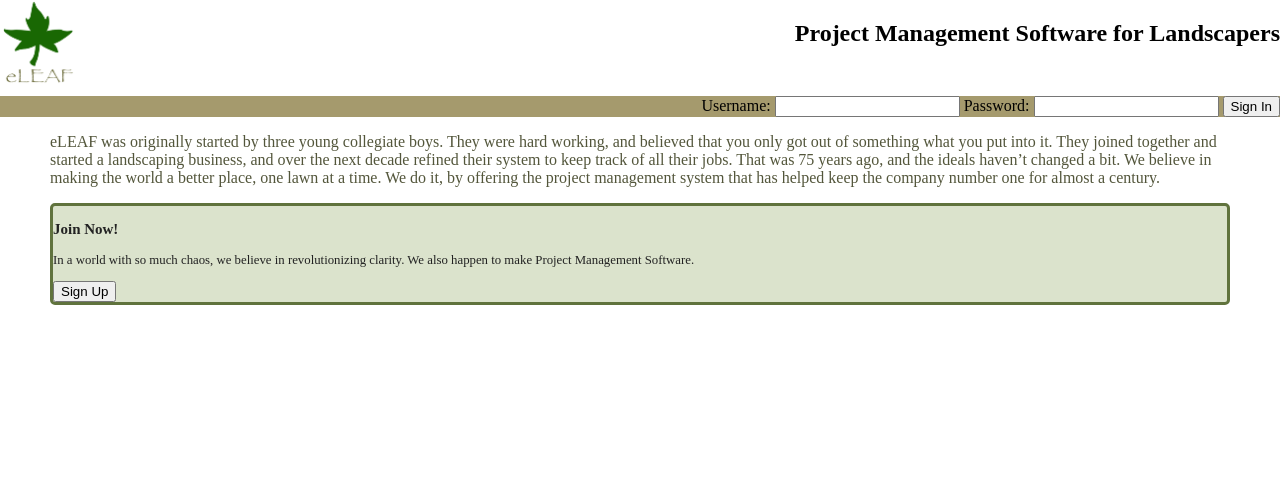
After one commit to EmptySpaceFSU/PWA2, a PHP site: page / in a window 1280 px wide. The commit adds this page. Shown: the top 499 px of the page. Run offline with PHP 8.4, Linux system fonts and the light colour scheme.

Commit message:
More Updates

```diff
--- a/Wk1/MilestonePt1/css/stylesheet.css
+++ b/Wk1/MilestonePt1/css/stylesheet.css
@@ -32,7 +32,6 @@ h2 {
 #botBar {
     color:#53563b;
     height:30vh;
-    width:;
     margin:0 50px 0 50px;
 }
 
@@ -49,6 +48,10 @@ h2 {
     border-radius:5px ;
 }
 
+#userTxt {
+    float: left;
+}
+
 /* An Idea for a floating menu at the bottom of the page. Doesn't look bad, needs work.
 #menu {
     font-size: .8em;
--- /dev/null
+++ b/Wk1/MilestonePt1/index.html
@@ -0,0 +1,55 @@
+<!DOCTYPE html>
+<html>
+<!-- Christopher Ayers
+     Full Sail University
+     Week 1: Milestone
+     Last Update: Jul-12-2014
+-->
+<head lang="en">
+    <meta charset="UTF-8">
+    <title>eLEAF Project Management Software</title>
+    <link rel="stylesheet" href="css/stylesheet.css">
+</head>
+<body>
+    <div id="topBar"> <!-- Top Nav Bar -->
+        <h2>Project Management Software for Landscapers</h2>
+        <img id="logo" src="img/logo.png" />
+
+
+    </div> <!-- End Top Nav Bar -->
+
+    <div id="midBar"> <!-- Sign in Section -->
+        <div id="login">
+            <form id="loginForm">
+                <label>Username: </label><input name="signinButton" type="text" id="user"/>
+                <label>Password: </label><input name="signinButton" type="password" id="pass" />
+                <input name="signinButton" type="button" id="signinButton" value="Sign In" />
+            </form>
+        </div>
+    </div> <!-- End Sign in Section -->
+
+    <div id="botBar"> <!-- Content Section -->
+        <p>
+        eLEAF was originally started by three young collegiate boys. They were hard working,
+        and believed that you only got out of something what you put into it. They joined
+        together and started a landscaping business, and over the next decade refined their
+        system to keep track of all their jobs. That was 75 years ago, and the ideals haven’t
+        changed a bit. We believe in making the world a better place, one lawn at a time. We
+        do it, by offering the project management system that has helped keep the company
+        number one for almost a century.
+        </p>
+        <div id="menu"> <!-- Floating Menu -->
+            <div id="cta">
+                <h3>Join Now!</h3>
+                <p>
+                    In a world with so much chaos, we believe in revolutionizing clarity. We also
+                    happen to make Project Management Software.
+                </p>
+                <input name="regbtn" type="button" id="register" value="Sign Up" />
+            </div>
+        </div> <!-- End Floating Menu -->
+    </div> <!-- End Content Section -->
+
+
+</body>
+</html>
--- /dev/null
+++ b/Wk1/MilestonePt1/js/main.js
@@ -0,0 +1,3 @@
+/**
+ * Created by christopher on 7/12/14.
+ */
```
Also changed, not shown: Wk1/MilestonePt1/admin.html (+5 -13 lines), Wk1/MilestonePt1/register.html (+35 -22 lines).
